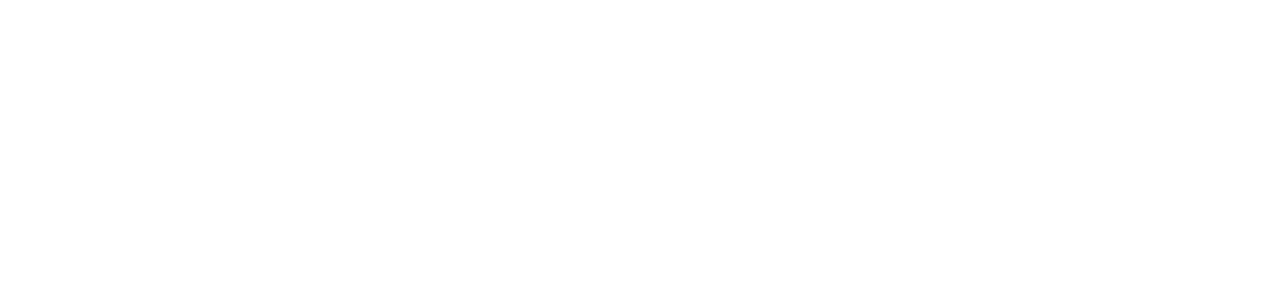
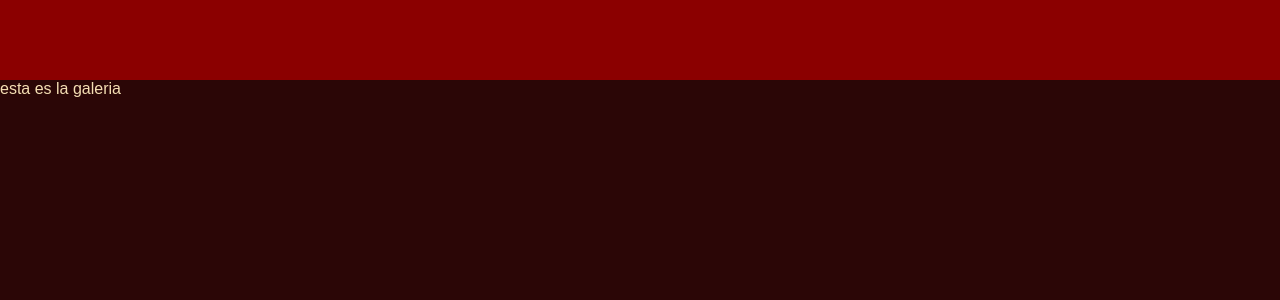
Before and after one commit to kholostyak17/null, a React (Create React App) app: page / in a window 1280 px wide. Shown: the top 300 px of the page. Built offline with nearby package versions, Linux system fonts and the light colour scheme.

Commit message:
Create Header & scss styles

```diff
--- a/src/Router.jsx
+++ b/src/Router.jsx
@@ -4,6 +4,7 @@
 import Gallery from "./pages/Gallery/Gallery";
 import ItemDetails from "./pages/ItemDetails/ItemDetails";
 import App from "./pages/App/App";
+import Header from "./components/Header/Header";
 
 export const browserRouterRef = React.createRef();
 
@@ -11,7 +12,7 @@
   return (
     <div className="div-app">
       <BrowserRouter ref={browserRouterRef}>
-        {/* <MyNavbar /> */}
+        <Header />
         <Switch>
           <Route exact path="/app">
             <App />
--- /dev/null
+++ b/src/components/Header/Header.jsx
@@ -0,0 +1,7 @@
+import React from "react";
+
+const Header = () => {
+  return <div className="header"></div>;
+};
+
+export default Header;
--- a/src/index.scss
+++ b/src/index.scss
@@ -1,5 +1,11 @@
+@use "./styles/Gallery.scss";
+@use "./styles/ItemDetails.scss";
+@use "./styles/Header.scss";
+
 body {
   margin: 0;
   padding: 0;
   font-family: sans-serif;
+  color: wheat;
+  background: #2b0606;
 }
--- a/src/pages/Gallery/Gallery.jsx
+++ b/src/pages/Gallery/Gallery.jsx
@@ -1,11 +1,8 @@
-import React from 'react';
+import React from "react";
 // import './Gallery.scss';
 
 const Gallery = () => {
-  return (
-    <div className="gallery">
-    </div>
-  );
-}
+  return <div className="gallery">esta es la galeria</div>;
+};
 
 export default Gallery;
--- a/src/pages/ItemDetails/ItemDetails.jsx
+++ b/src/pages/ItemDetails/ItemDetails.jsx
@@ -3,7 +3,7 @@
 
 const ItemDetails = () => {
   const { id } = useParams();
-  return <div className="ItemDetails">{id}</div>;
+  return <div className="ItemDetails">este es el item: {id}</div>;
 };
 
 export default ItemDetails;
--- /dev/null
+++ b/src/styles/Gallery.scss
@@ -0,0 +1,3 @@
+.gallery {
+  width: 100%;
+}
--- /dev/null
+++ b/src/styles/Header.scss
@@ -0,0 +1,5 @@
+.header {
+  width: 100%;
+  height: 5rem;
+  background-color: darkred;
+}
--- /dev/null
+++ b/src/styles/ItemDetails.scss
@@ -0,0 +1,3 @@
+.item-details {
+  width: 100%;
+}
```
